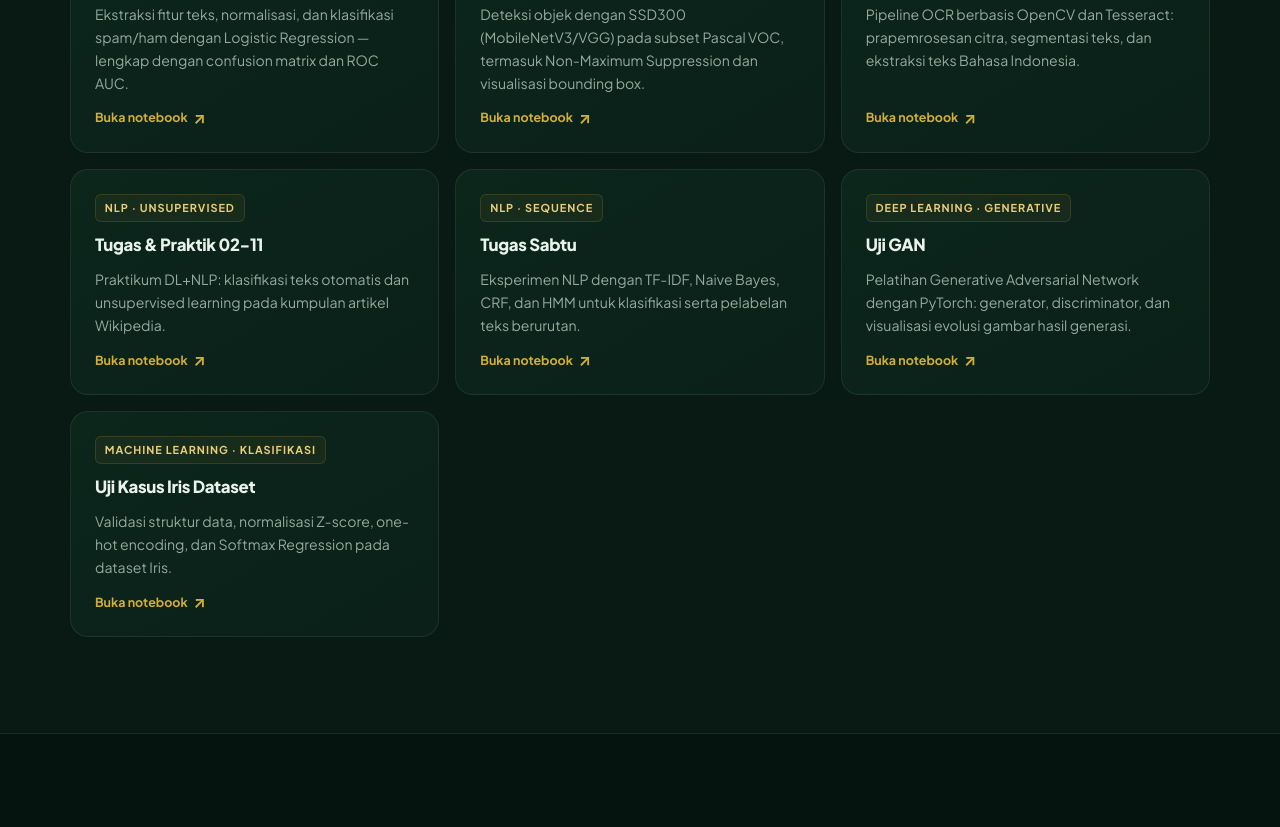
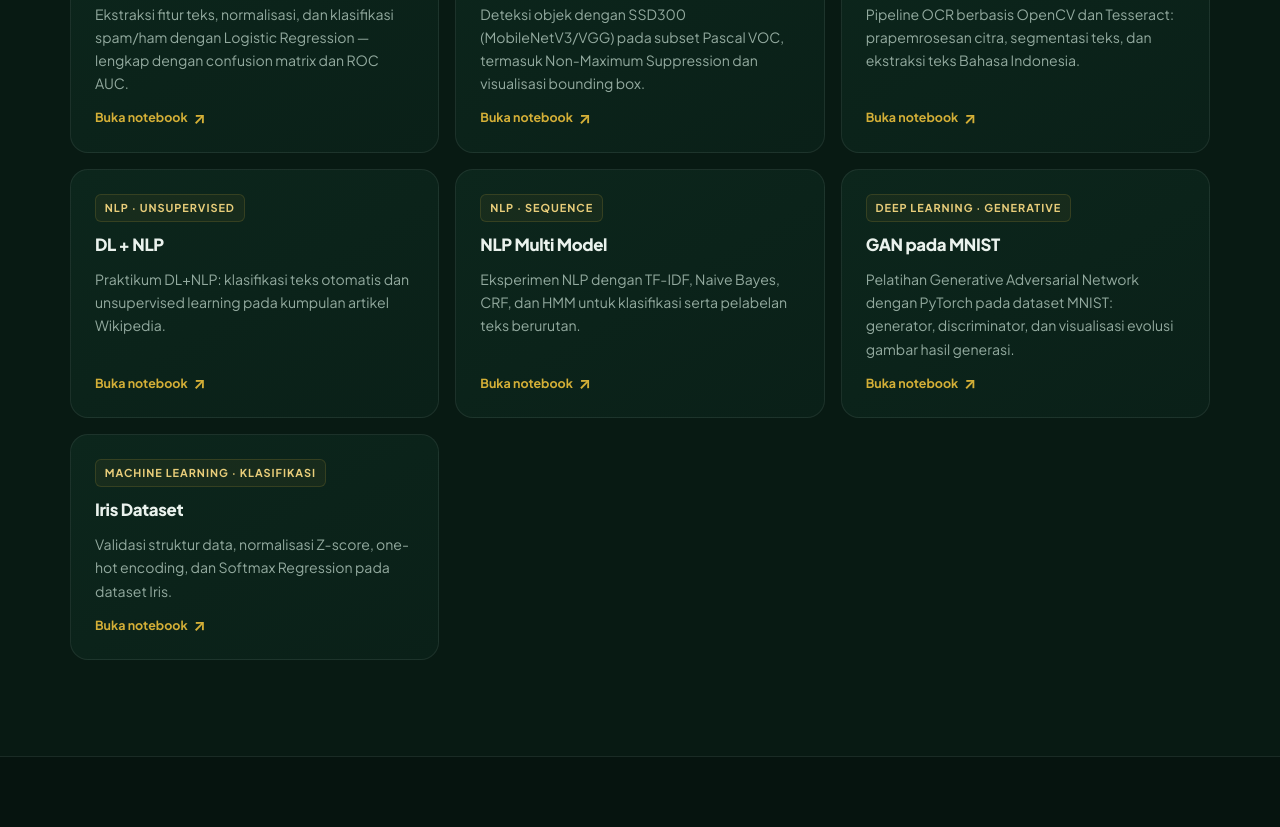
Before and after one commit to mpredator23/Smart-Hajj-Monitor, a plain HTML site: page index.html in a window 1280 px wide. Shown: the part 2736-3563 px from the top of the page. Drawn offline with Linux system fonts and the light colour scheme.

Commit message:
Update Generative AI notebook names and links

```diff
--- a/index.html
+++ b/index.html
@@ -191,30 +191,30 @@
           <span class="genai-more">Buka notebook <span aria-hidden="true">↗</span></span>
         </a>
 
-        <a class="genai-card reveal" href="https://github.com/mpredator23/Project-Genertive-AI/blob/main/Tugas%20%26%20Praktik%2002-11.ipynb" target="_blank" rel="noopener">
+        <a class="genai-card reveal" href="https://github.com/mpredator23/Project-Genertive-AI/blob/main/DL%20%2B%20NLP.ipynb" target="_blank" rel="noopener">
           <span class="genai-tag">NLP · Unsupervised</span>
-          <h3>Tugas &amp; Praktik 02-11</h3>
+          <h3>DL + NLP</h3>
           <p>Praktikum DL+NLP: klasifikasi teks otomatis dan unsupervised learning pada kumpulan artikel Wikipedia.</p>
           <span class="genai-more">Buka notebook <span aria-hidden="true">↗</span></span>
         </a>
 
-        <a class="genai-card reveal" href="https://github.com/mpredator23/Project-Genertive-AI/blob/main/Tugas%20Sabtu.ipynb" target="_blank" rel="noopener">
+        <a class="genai-card reveal" href="https://github.com/mpredator23/Project-Genertive-AI/blob/main/NLP%20Multi%20Model.ipynb" target="_blank" rel="noopener">
           <span class="genai-tag">NLP · Sequence</span>
-          <h3>Tugas Sabtu</h3>
+          <h3>NLP Multi Model</h3>
           <p>Eksperimen NLP dengan TF-IDF, Naive Bayes, CRF, dan HMM untuk klasifikasi serta pelabelan teks berurutan.</p>
           <span class="genai-more">Buka notebook <span aria-hidden="true">↗</span></span>
         </a>
 
-        <a class="genai-card reveal" href="https://github.com/mpredator23/Project-Genertive-AI/blob/main/Uji%20GAN.ipynb" target="_blank" rel="noopener">
+        <a class="genai-card reveal" href="https://github.com/mpredator23/Project-Genertive-AI/blob/main/GAN%20pada%20MNIST.ipynb" target="_blank" rel="noopener">
           <span class="genai-tag">Deep Learning · Generative</span>
-          <h3>Uji GAN</h3>
-          <p>Pelatihan Generative Adversarial Network dengan PyTorch: generator, discriminator, dan visualisasi evolusi gambar hasil generasi.</p>
+          <h3>GAN pada MNIST</h3>
+          <p>Pelatihan Generative Adversarial Network dengan PyTorch pada dataset MNIST: generator, discriminator, dan visualisasi evolusi gambar hasil generasi.</p>
           <span class="genai-more">Buka notebook <span aria-hidden="true">↗</span></span>
         </a>
 
-        <a class="genai-card reveal" href="https://github.com/mpredator23/Project-Genertive-AI/blob/main/Uji%20kasus%20Iris%20dataset.ipynb" target="_blank" rel="noopener">
+        <a class="genai-card reveal" href="https://github.com/mpredator23/Project-Genertive-AI/blob/main/Iris%20Dataset.ipynb" target="_blank" rel="noopener">
           <span class="genai-tag">Machine Learning · Klasifikasi</span>
-          <h3>Uji Kasus Iris Dataset</h3>
+          <h3>Iris Dataset</h3>
           <p>Validasi struktur data, normalisasi Z-score, one-hot encoding, dan Softmax Regression pada dataset Iris.</p>
           <span class="genai-more">Buka notebook <span aria-hidden="true">↗</span></span>
         </a>
```
